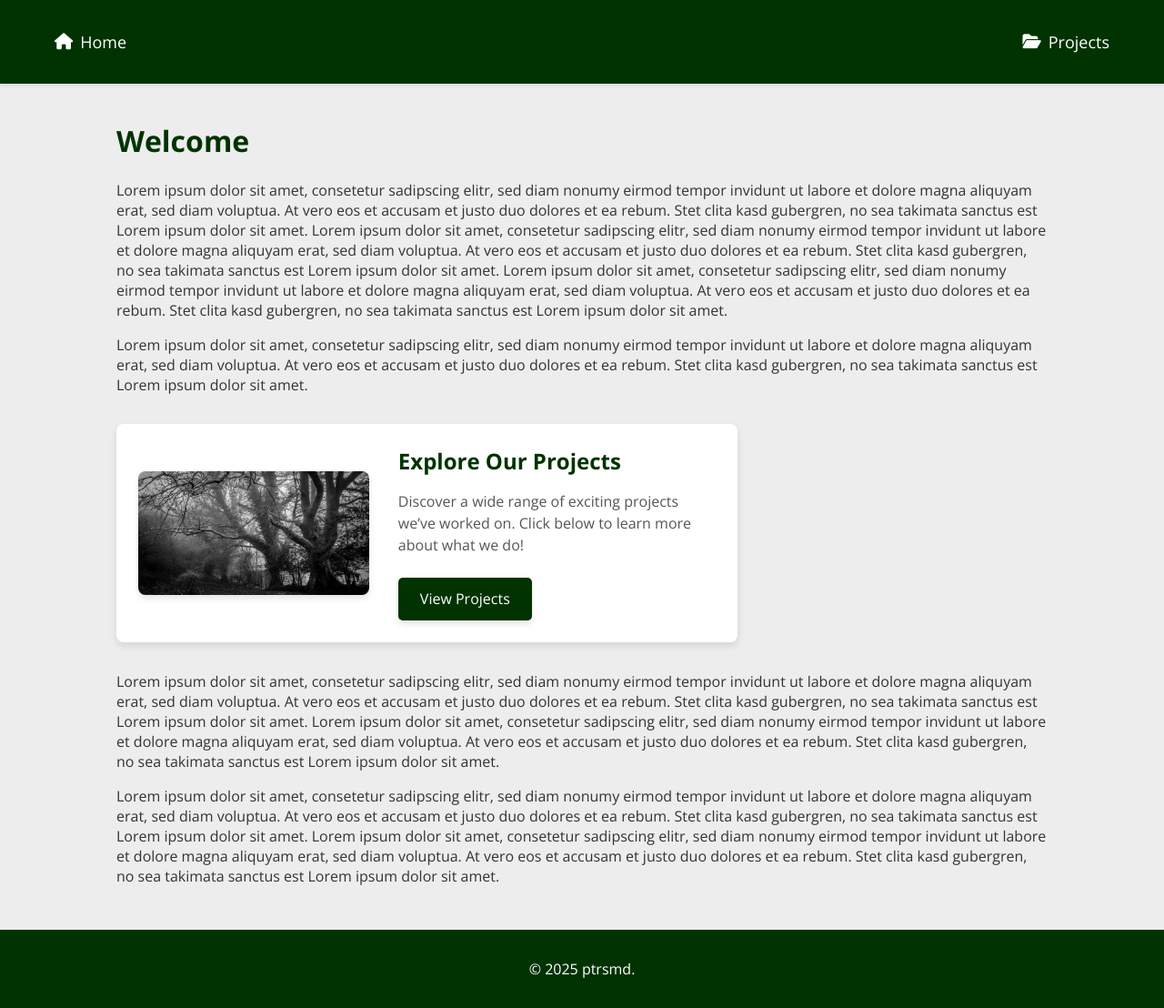
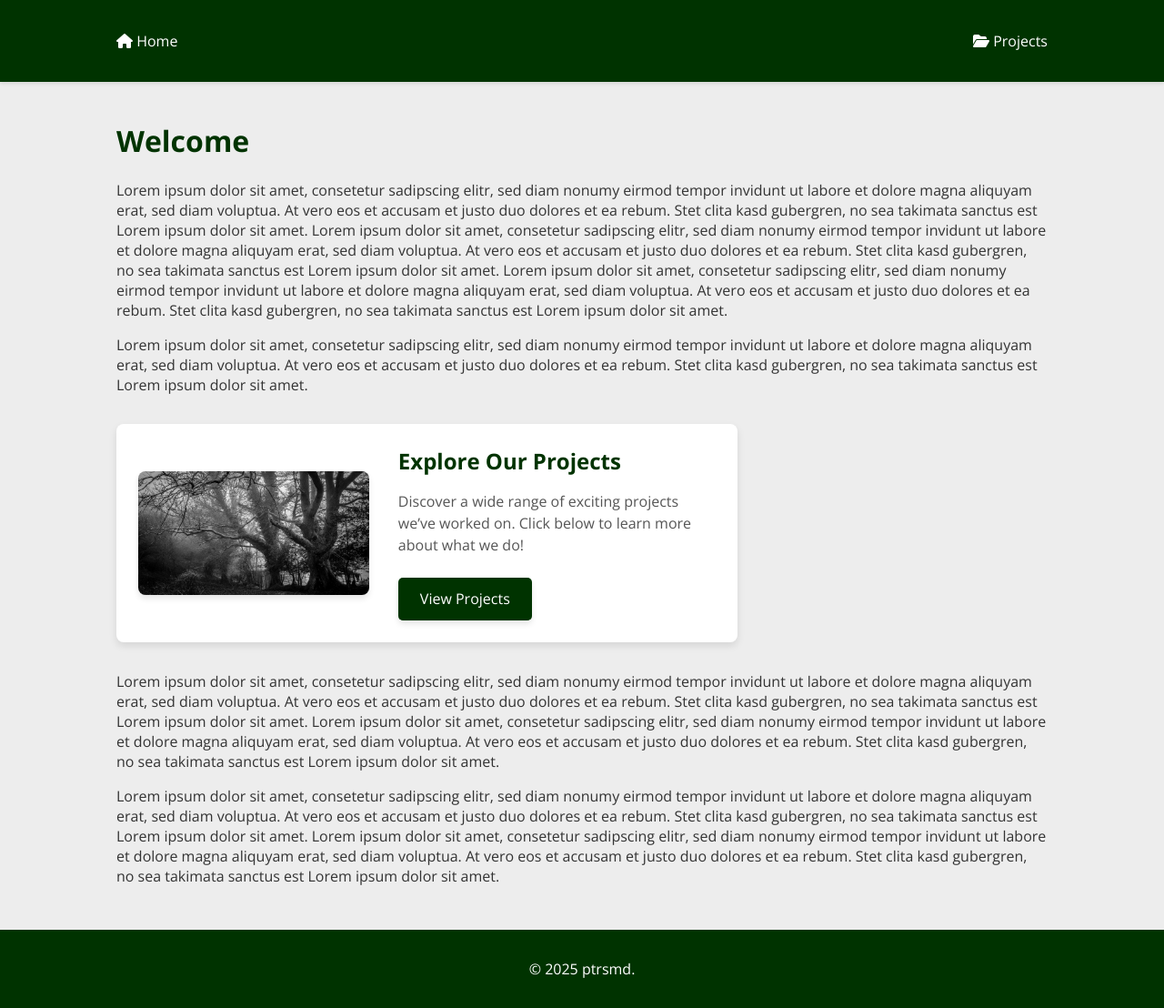
Before and after one commit to schminho/schminho.github.io, a Jekyll site: the page built from index.md, in a window 1280 px wide and 1108 px high. Shown: the whole window at 91% size. Built offline with Jekyll 4.4.1, drawn with Linux system fonts in a browser that asks for light colours.

Commit message:
Update style.css

```diff
--- a/assets/css/style.css
+++ b/assets/css/style.css
@@ -32,28 +32,37 @@ header {
     box-sizing: border-box; /* Consistent box model */
 }
 
-/* Navigation bar full width */
+/* Navigation bar should be full width */
 .nav-container {
     width: 100%;
     background-color: #003300;
     box-sizing: border-box;
     display: flex;
-    justify-content: center;
-    padding: 0 20px; /* Align with page content */
+    justify-content: center; /* Center content */
 }
 
 /* Navigation content should match page width */
 .nav-content {
-    width: 100%;
+    width: 80%; /* Matches content width */
     max-width: 1920px; /* Align with main container */
+    display: flex;
+    justify-content: space-between; /* Home on left, Projects on right */
+    align-items: center;
+    padding: 10px 20px; /* Match content padding */
+}
+
+/* Updated navigation container */
+.nav-items {
     display: flex;
     justify-content: space-between; /* Home left, Projects right */
     align-items: center;
-    padding: 10px 40px; /* Adjust padding to match content */
+    max-width: 80%; /* Align with content */
+    margin: 0 auto; /* Center within the viewport */
+    padding: 0 20px; /* Consistent padding */
 }
 
-/* Navigation links */
-.nav-content a {
+/* Ensure navigation links are inline */
+.nav-items a {
     color: #FFFFFF;
     text-decoration: none;
     font-size: 18px;
@@ -63,7 +72,7 @@ header {
 }
 
 /* Push 'Projects' to the right */
-.nav-content a:first-child {
+.nav-items a:first-child {
     margin-right: auto; /* Pushes "Projects" to the right */
 }
 
```
